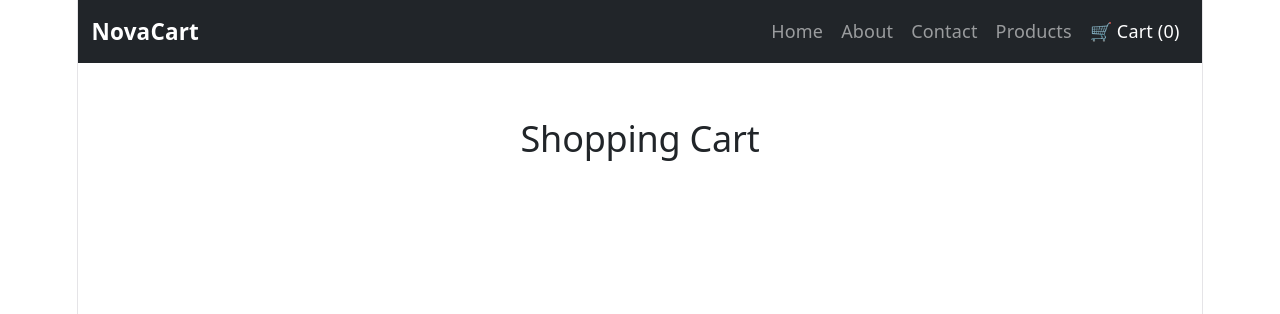
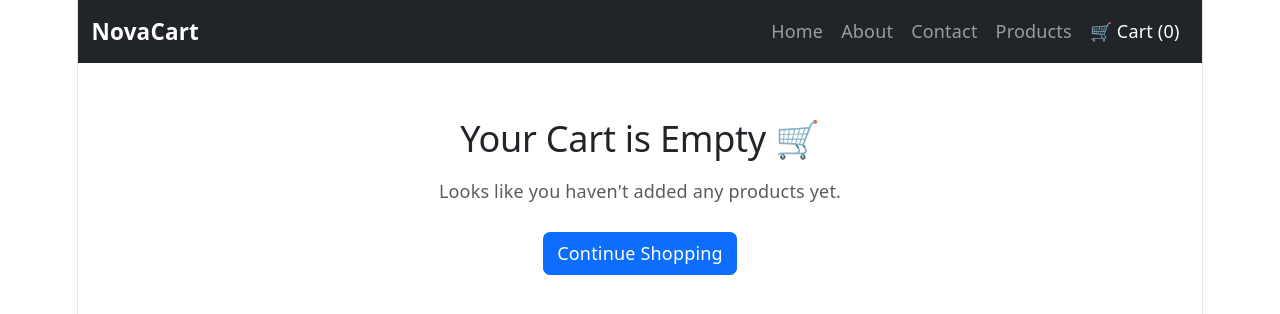
Before and after one commit to saniyamehra03/Ecommerce_intern, a React (Vite) app: page /cart in a window 1280 px wide. Shown: the top 314 px of the page. Built offline with nearby package versions, Linux system fonts and the light colour scheme.

Commit message:
Add empty cart UI with continue shopping option

```diff
--- a/src/pages/Cart.jsx
+++ b/src/pages/Cart.jsx
@@ -1,6 +1,20 @@
 import React from 'react'
+import{Link} from 'react-router-dom'
+const Cart = ({ cart, removeFromCart }) => {
+  if(cart.length ===0){
+    return(
+      <div className="container py-5 text-center">
+        <h2 className="mb-3">Your Cart is Empty 🛒</h2>
 
-const Cart = ({ cart, removeFromCart }) => {
+        <p className="text-muted mb-4">
+           Looks like you haven't added any products yet.</p>
+
+           <Link to="/" className="btn btn-primary">
+             Continue Shopping
+           </Link>
+      </div>
+    )
+  }
   return (
      <div className="container py-5">
      <h2>Shopping Cart</h2>
```
